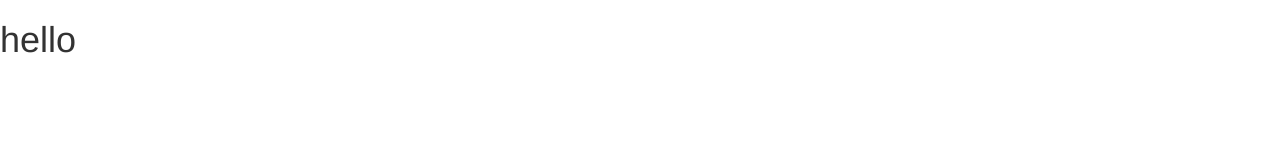
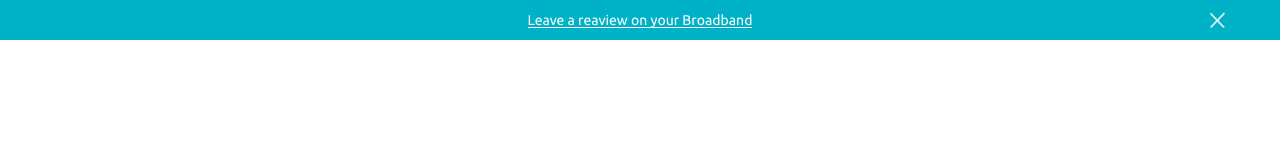
Before and after one commit to saynschuman/roeye, a website: page src/html/includes/_header.html in a window 1280 px wide. Drawn offline with nearby package versions, Linux system fonts and the light colour scheme; files that its build step writes are made by us from their sources; files whose address does not match are found by name.

Commit message:
clicked added

```diff
--- a/src/html/includes/_header.html
+++ b/src/html/includes/_header.html
@@ -6,15 +6,21 @@
     <meta name="viewport" content="width=device-width, initial-scale=1.0">
     <meta http-equiv="X-UA-Compatible" content="ie=edge">
     <link rel="stylesheet" type="text/css" href="https://maxcdn.bootstrapcdn.com/font-awesome/4.7.0/css/font-awesome.min.css">
+    <link href="https://fonts.googleapis.com/css?family=Ubuntu" rel="stylesheet">
     <link rel="stylesheet" href="https://maxcdn.bootstrapcdn.com/bootstrap/3.3.7/css/bootstrap.min.css" integrity="sha384-BVYiiSIFeK1dGmJRAkycuHAHRg32OmUcww7on3RYdg4Va+PmSTsz/K68vbdEjh4u" crossorigin="anonymous">
     <link rel="stylesheet" href="https://maxcdn.bootstrapcdn.com/bootstrap/3.3.7/css/bootstrap-theme.min.css" integrity="sha384-rHyoN1iRsVXV4nD0JutlnGaslCJuC7uwjduW9SVrLvRYooPp2bWYgmgJQIXwl/Sp" crossorigin="anonymous">
     <link rel="stylesheet" href="css/main.css">
     <link rel="stylesheet" href="css/media.css">
-    <title>Project</title>
+    <title>BroadBand</title>
 </head>
 
 <body>
     <!-- header -->
     <header class="header">
-        <h1>hello</h1>
+    <div class="clicked">
+        <div class="container">
+            <a href="">Leave a reaview on your Broadband</a>
+            <div class="close-btn"></div>
+        </div>
+    </div>
     </header>
--- a/src/js/main.js
+++ b/src/js/main.js
@@ -1,5 +1,7 @@
 (function ($) {
 
-
+	$('.close-btn').click(function(){
+		$('.clicked').fadeOut(300);
+	})
 
 }(jQuery));
--- /dev/null
+++ b/src/scss/includes/_reset.scss
@@ -0,0 +1,88 @@
+html, body, div, span, applet, object, iframe,
+h1, h2, h3, h4, h5, h6, p, blockquote, pre,
+a, abbr, acronym, address, big, cite, code,
+del, dfn, em, img, ins, kbd, q, s, samp,
+small, strike, strong, sub, sup, tt, var,
+b, u, i, center,
+dl, dt, dd, ol, ul, li,
+fieldset, form, label, legend,
+table, caption, tbody, tfoot, thead, tr, th, td,
+article, aside, canvas, details, embed,
+figure, figcaption, footer, header, hgroup,
+menu, nav, output, ruby, section, summary,
+time, mark, audio, video {
+  margin: 0;
+  padding: 0;
+  border: 0;
+  vertical-align: baseline;
+}
+/* HTML5 display-role reset for older browsers */
+article, aside, details, figcaption, figure,
+footer, header, hgroup, menu, nav, section {
+  display: block;
+}
+
+ol, ul {
+  list-style: none;
+}
+blockquote, q {
+  quotes: none;
+}
+blockquote:before, blockquote:after,
+q:before, q:after {
+  content: '';
+  content: none;
+}
+table {
+  border-collapse: collapse;
+  border-spacing: 0;
+}
+
+.clearfix {
+    &::after {
+    display: block;
+    content: "";
+    clear: both;
+  }
+}
+
+header::-webkit-scrollbar,
+body::-webkit-scrollbar {
+  width: 0;
+}
+header,
+body {
+  -ms-overflow-style: none;
+}
+
+input:focus,
+button:focus {
+	outline: none;
+}
+
+body {
+  font-family: 'Ubuntu', sans-serif;
+  color: $font;
+}
+
+.left-align {
+  float: left;
+}
+.right-align {
+  float: right;
+}
+
+.mob {
+  display: none;
+}
+
+.desktop {
+  display: block;
+}
+
+a {
+	transition: .3s;
+	&:hover {
+		transition: .3s;
+	}
+}
--- a/src/scss/includes/_variables.scss
+++ b/src/scss/includes/_variables.scss
@@ -0,0 +1,3 @@
+$blue: #00b2c7;
+$font: #111;
+$header: #333;
--- a/src/scss/main.scss
+++ b/src/scss/main.scss
@@ -1,2 +1,44 @@
-@import "includes/variables";
-@import "includes/fonts";
+@import "includes/_variables";
+@import "includes/_fonts";
+@import "includes/_reset";
+
+header.header {
+	.container {
+		position: relative;
+	}
+	.clicked {
+		background-color: $blue;
+		color: #fff;
+		font-family: 16px;
+		text-align: center;
+		position: relative;
+		padding: 10px 0;
+		a {
+			position: relative;
+			color: #fff;
+			text-decoration: none;
+			&::after {
+				height: 1px;
+				width: 100%;
+				content: '';
+				position: absolute;
+				left: 0;
+				bottom: 0;
+				background-color: #fff;
+			}
+		}
+		.close-btn {
+			height: 15px;
+			width: 15px;
+			position: absolute;
+			right: 0;
+			background-image: url(../img/close.png);
+			top: 50%;
+			transform: translateY(-50%);
+			cursor: pointer;
+			&:hover {
+				opacity: .8;
+			}
+		}
+	}
+}
```
Also changed, not shown: dist/css/main.css, dist/img/close.png (added), dist/index.html, dist/js/main.js, src/img/close.png (added).
